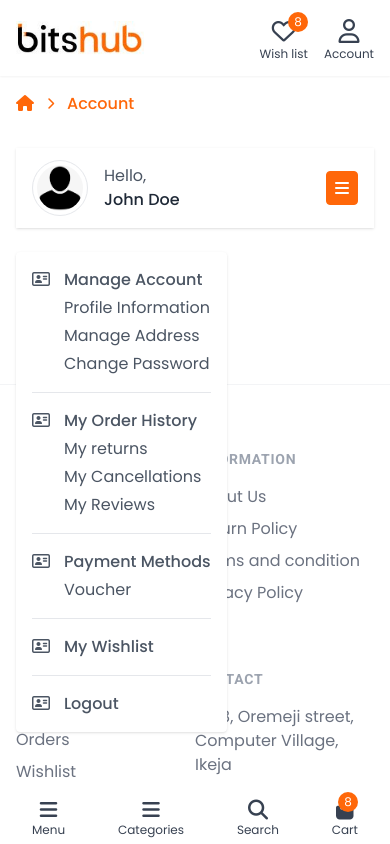
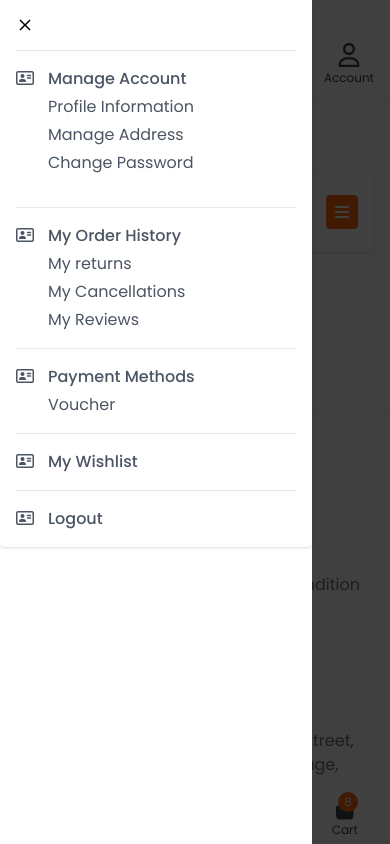
Before and after one commit to samsiteweb/bitshub-frontend, a React (Create React App) app: page /account/voucher in a window 390 px wide. Both pictures are taken after a click on the icon 342 px from the left and 188 px from the top of the page. Shown: the top 844 px of the page. Built offline with nearby package versions, Linux system fonts and the light colour scheme.

Commit message:
profile side nav

```diff
--- a/src/components/ProfileSideNav.js
+++ b/src/components/ProfileSideNav.js
@@ -1,6 +1,8 @@
 import React, { useState } from "react";
 import { Link } from "react-router-dom";
 import avatar from "../images/avatar.png";
+import ProfileModal from "./modals/ProfileModal";
+import SideBarModal from "./modals/SideBarModal";
 
 const ProfileSideNav = () => {
   const [showNav, setShowNav] = useState(false);
@@ -27,77 +29,6 @@ const ProfileSideNav = () => {
                 handleProfileNav();
               }}
             ></i>
-          </div>
-          <div
-            className={
-              showNav
-                ? "mt-6 bg-white shadow rounded p-4 divide-y divide-gray-200 space-y-4 text-gray-600 absolute left-0 top-full"
-                : "hidden"
-            }
-          >
-            <div className="space-y-1 pl-8">
-              <Link to="/account" className="relative hover:text-primary block font-medium transition">
-                <span className="absolute -left-8 top-0 text-base">
-                  <i className="far fa-address-card"></i>
-                </span>
-                Manage Account
-              </Link>
-              <Link to="/account/profile-info" className="relative hover:text-primary block transition">
-                Profile Information
-              </Link>
-              <Link to="/account/manage-address" className="relative hover:text-primary block transition">
-                Manage Address
-              </Link>
-              <Link to="/account/change-password" className="relative hover:text-primary block transition">
-                Change Password
-              </Link>
-            </div>
-
-            <div className="space-y-1 pl-8 pt-4">
-              <Link to="/account/order-history" className="relative hover:text-primary block font-medium transition">
-                <span className="absolute -left-8 top-0 text-base">
-                  <i className="far fa-address-card"></i>
-                </span>
-                My Order History
-              </Link>
-              <Link to="/account/returns" className="relative hover:text-primary block transition">
-                My returns
-              </Link>
-              <Link to="/account/cancellations" className="relative hover:text-primary block transition">
-                My Cancellations
-              </Link>
-              <Link to="/account/reviews" className="relative hover:text-primary block transition">
-                My Reviews
-              </Link>
-            </div>
-
-            <div className="space-y-1 pl-8 pt-4">
-              <Link to="/account/payment-methods" className="relative hover:text-primary block font-medium transition">
-                <span className="absolute -left-8 top-0 text-base">
-                  <i className="far fa-address-card"></i>
-                </span>
-                Payment Methods
-              </Link>
-              <Link to="/account/voucher" className="relative hover:text-primary block transition">
-                Voucher
-              </Link>
-            </div>
-            <div className="space-y-1 pl-8 pt-4">
-              <Link to="/account/wishlist" className="relative hover:text-primary block font-medium transition">
-                <span className="absolute -left-8 top-0 text-base">
-                  <i className="far fa-address-card"></i>
-                </span>
-                My Wishlist
-              </Link>
-            </div>
-            <div className="space-y-1 pl-8 pt-4">
-              <Link to="/login" className="relative hover:text-primary block font-medium transition">
-                <span className="absolute -left-8 top-0 text-base">
-                  <i className="far fa-address-card"></i>
-                </span>
-                Logout
-              </Link>
-            </div>
           </div>
         </div>
       </div>
@@ -167,6 +98,11 @@ const ProfileSideNav = () => {
           </Link>
         </div>
       </div>
+      {showNav && (
+        <SideBarModal modalHandler={handleProfileNav}>
+          <ProfileModal modalHandler={handleProfileNav} />
+        </SideBarModal>
+      )}
     </div>
   );
 };
--- a/src/components/modals/CartModal.js
+++ b/src/components/modals/CartModal.js
@@ -6,12 +6,20 @@ const CartModal = ({ modalHandler }) => {
       <div className="text-white font-semibold text-center p-3 bg-primary">
         <span>Cart</span>
         <span
-          className="ml-[60%] font-normal cursor-pointer"
+          className="modal-close cursor-pointer ml-[60%]"
           onClick={() => {
             modalHandler();
           }}
         >
-          X
+          <svg
+            class="fill-current text-black"
+            xmlns="http://www.w3.org/2000/svg"
+            width="18"
+            height="18"
+            viewBox="0 0 18 18"
+          >
+            <path d="M14.53 4.53l-1.06-1.06L9 7.94 4.53 3.47 3.47 4.53 7.94 9l-4.47 4.47 1.06 1.06L9 10.06l4.47 4.47 1.06-1.06L10.06 9z"></path>
+          </svg>
         </span>
       </div>
       <div className="p-3 space-y-2">
--- a/src/components/modals/CategoriesNav.js
+++ b/src/components/modals/CategoriesNav.js
@@ -13,12 +13,20 @@ const CategoriesNav = ({ modalHandler }) => {
     <div className="px-8 py-4 bg-primary flex items-center cursor-pointer relative group">
       <span className="text-white">All categories</span>
       <span
-        className="font-normal text-white ml-auto cursor-pointer"
+        className="modal-close cursor-pointer ml-[60%]"
         onClick={() => {
           modalHandler();
         }}
       >
-        X
+        <svg
+          class="fill-current text-black"
+          xmlns="http://www.w3.org/2000/svg"
+          width="18"
+          height="18"
+          viewBox="0 0 18 18"
+        >
+          <path d="M14.53 4.53l-1.06-1.06L9 7.94 4.53 3.47 3.47 4.53 7.94 9l-4.47 4.47 1.06 1.06L9 10.06l4.47 4.47 1.06-1.06L10.06 9z"></path>
+        </svg>
       </span>
       <div className="absolute w-full left-0 top-full bg-white shadow-md py-3 divide-y divide-gray-300 divide-dashed transition duration-300">
         <a href="" className="flex items-center px-6 py-3 hover:bg-gray-100 transition">
--- /dev/null
+++ b/src/components/modals/ProfileModal.js
@@ -0,0 +1,85 @@
+import React from "react";
+import { Link } from "react-router-dom";
+
+const ProfileModal = (props) => {
+  return (
+    <div className="shadow rounded p-4 divide-y divide-gray-200 space-y-4 text-gray-600">
+      <div className="modal-close cursor-pointer z-50 ml-auto" onClick={props.modalHandler}>
+        <svg
+          className="fill-current text-black"
+          xmlns="http://www.w3.org/2000/svg"
+          width="18"
+          height="18"
+          viewBox="0 0 18 18"
+        >
+          <path d="M14.53 4.53l-1.06-1.06L9 7.94 4.53 3.47 3.47 4.53 7.94 9l-4.47 4.47 1.06 1.06L9 10.06l4.47 4.47 1.06-1.06L10.06 9z"></path>
+        </svg>
+      </div>
+      <div className="p-4 space-y-1 pl-8">
+        <Link to="/account" className="relative hover:text-primary block font-medium transition">
+          <span className="absolute -left-8 top-0 text-base">
+            <i className="far fa-address-card"></i>
+          </span>
+          Manage Account
+        </Link>
+        <Link to="/account/profile-info" className="relative hover:text-primary block transition">
+          Profile Information
+        </Link>
+        <Link to="/account/manage-address" className="relative hover:text-primary block transition">
+          Manage Address
+        </Link>
+        <Link to="/account/change-password" className="relative hover:text-primary block transition">
+          Change Password
+        </Link>
+      </div>
+
+      <div className="space-y-1 pl-8 pt-4">
+        <Link to="/account/order-history" className="relative hover:text-primary block font-medium transition">
+          <span className="absolute -left-8 top-0 text-base">
+            <i className="far fa-address-card"></i>
+          </span>
+          My Order History
+        </Link>
+        <Link to="/account/returns" className="relative hover:text-primary block transition">
+          My returns
+        </Link>
+        <Link to="/account/cancellations" className="relative hover:text-primary block transition">
+          My Cancellations
+        </Link>
+        <Link to="/account/reviews" className="relative hover:text-primary block transition">
+          My Reviews
+        </Link>
+      </div>
+
+      <div className="space-y-1 pl-8 pt-4">
+        <Link to="/account/payment-methods" className="relative hover:text-primary block font-medium transition">
+          <span className="absolute -left-8 top-0 text-base">
+            <i className="far fa-address-card"></i>
+          </span>
+          Payment Methods
+        </Link>
+        <Link to="/account/voucher" className="relative hover:text-primary block transition">
+          Voucher
+        </Link>
+      </div>
+      <div className="space-y-1 pl-8 pt-4">
+        <Link to="/account/wishlist" className="relative hover:text-primary block font-medium transition">
+          <span className="absolute -left-8 top-0 text-base">
+            <i className="far fa-address-card"></i>
+          </span>
+          My Wishlist
+        </Link>
+      </div>
+      <div className="space-y-1 pl-8 pt-4">
+        <Link to="/login" className="relative hover:text-primary block font-medium transition">
+          <span className="absolute -left-8 top-0 text-base">
+            <i className="far fa-address-card"></i>
+          </span>
+          Logout
+        </Link>
+      </div>
+    </div>
+  );
+};
+
+export default ProfileModal;
--- a/src/components/modals/SearchModal.js
+++ b/src/components/modals/SearchModal.js
@@ -6,12 +6,20 @@ const SearchModal = ({ modalHandler }) => {
       <div className="text-gray-600 py-8 flex">
         <span className="uppercase text-xs">What are you looking for?</span>
         <span
-          className="ml-auto font-normal"
+          className="modal-close cursor-pointer ml-[60%]"
           onClick={() => {
             modalHandler();
           }}
         >
-          X
+          <svg
+            class="fill-current text-black"
+            xmlns="http://www.w3.org/2000/svg"
+            width="18"
+            height="18"
+            viewBox="0 0 18 18"
+          >
+            <path d="M14.53 4.53l-1.06-1.06L9 7.94 4.53 3.47 3.47 4.53 7.94 9l-4.47 4.47 1.06 1.06L9 10.06l4.47 4.47 1.06-1.06L10.06 9z"></path>
+          </svg>
         </span>
       </div>
       <div className="w-full relative">
--- a/src/components/modals/SideNav.js
+++ b/src/components/modals/SideNav.js
@@ -4,15 +4,24 @@ import { Link } from "react-router-dom";
 const SideNav = ({ modalHandler }) => {
   return (
     <div>
-      <div className="text-white font-semibold text-center p-3 bg-primary">
+      <div className="text-white font-semibold text-center p-3 bg-primary flex items-center justify-between">
         <span>Menu</span>
+
         <span
-          className="ml-[60%] font-normal cursor-pointer"
+          className="modal-close cursor-pointer"
           onClick={() => {
             modalHandler();
           }}
         >
-          X
+          <svg
+            class="fill-current text-white"
+            xmlns="http://www.w3.org/2000/svg"
+            width="18"
+            height="18"
+            viewBox="0 0 18 18"
+          >
+            <path d="M14.53 4.53l-1.06-1.06L9 7.94 4.53 3.47 3.47 4.53 7.94 9l-4.47 4.47 1.06 1.06L9 10.06l4.47 4.47 1.06-1.06L10.06 9z"></path>
+          </svg>
         </span>
       </div>
       <div>
```
Also changed, not shown: src/components/modals/ProductDetailsModal.js (+8 -8 lines), 1 other file (tests, documents, lock files or other folders).
